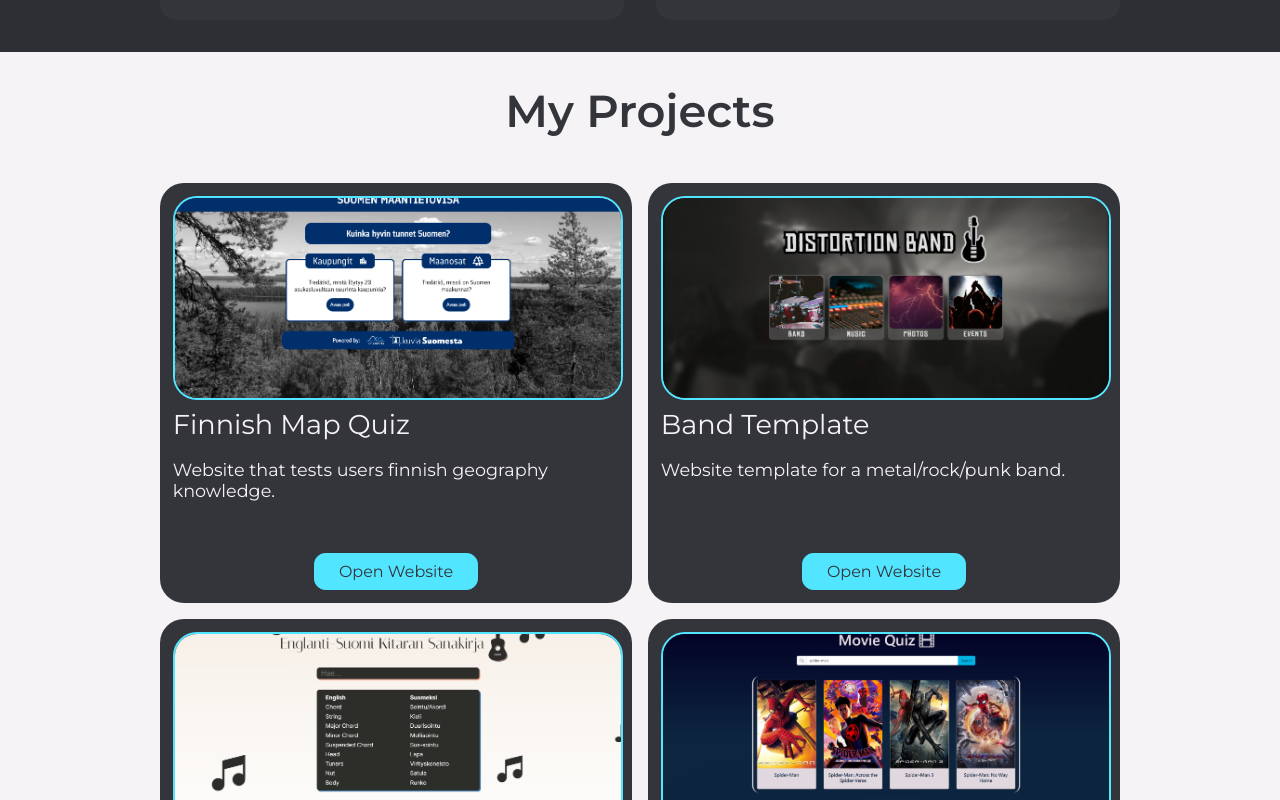
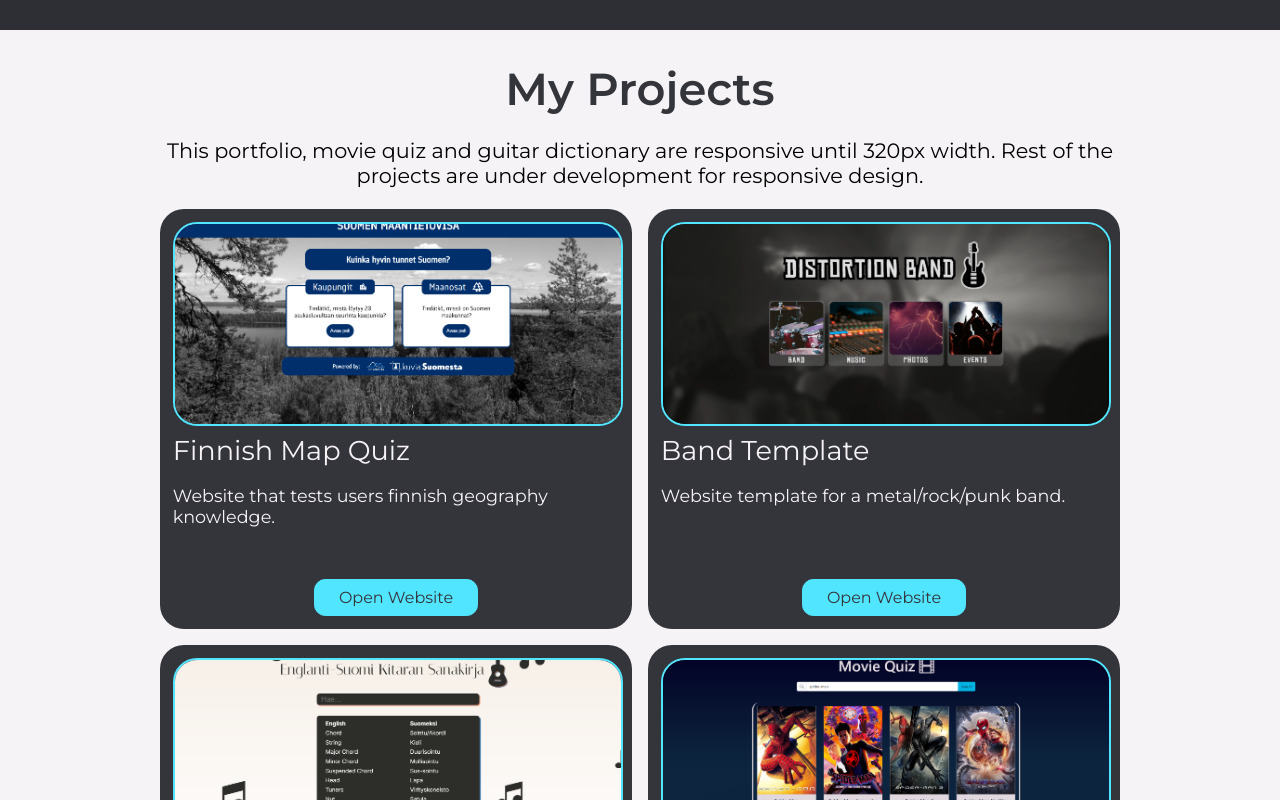
Before and after one commit to ojela028xamk/jere-lansipii-portfolio, a Next.js app: page / in a window 1280 px wide. Shown: the part 1660-2460 px from the top of the page. Built offline with nearby package versions, Linux system fonts and the light colour scheme; no server answers.

Commit message:
projects description

```diff
--- a/app/main.scss
+++ b/app/main.scss
@@ -10,7 +10,7 @@ $content-padding: 2em;
 $paragraph: 1.3em;
 
 @mixin content_header {
-  margin: 0 0 1em 0;
+  margin: 0 0 0.5em 0;
   font-size: 2.8em;
   font-weight: 600;
   text-align: center;
--- a/app/website/projects.module.scss
+++ b/app/website/projects.module.scss
@@ -11,6 +11,11 @@
     h1 {
       @include main.content_header;
       color: main.$secondary-black;
+    }
+
+    p {
+      text-align: center;
+      font-size: main.$paragraph;
     }
 
     .project_items {
@@ -43,7 +48,8 @@
           font-size: 1.7em;
         }
 
-        p {
+        .project_description {
+          text-align: left;
           font-size: 1.1em;
           margin-bottom: 3em;
           flex-grow: 1;
--- a/app/website/projects.tsx
+++ b/app/website/projects.tsx
@@ -39,6 +39,7 @@ const Projects = (): JSX.Element => {
     <div className={css.projects}>
       <div className={css.projects_content}>
         <h1>{t("projects.header")}</h1>
+        <p>{t("projects.information")}</p>
         <div className={css.project_items}>
           {projects.map((project) => (
             <div key={project.translateKey} className={css.project_card}>
@@ -56,7 +57,9 @@ const Projects = (): JSX.Element => {
               <span className={css.project_name}>
                 {t(`projects.${project.translateKey}.name`)}
               </span>
-              <p>{t(`projects.${project.translateKey}.description`)}</p>
+              <p className={css.project_description}>
+                {t(`projects.${project.translateKey}.description`)}
+              </p>
               <Link
                 className={css.button_project}
                 href={project.link}
--- a/messages/en.json
+++ b/messages/en.json
@@ -18,6 +18,7 @@
     },
     "projects": {
       "header": "My Projects",
+      "information": "This portfolio, movie quiz and guitar dictionary are responsive until 320px width. Rest of the projects are under development for responsive design.",
       "link_button": "Open Website",
       "project1": {
         "name": "Finnish Map Quiz",
--- a/messages/fi.json
+++ b/messages/fi.json
@@ -18,6 +18,7 @@
     },
     "projects": {
       "header": "Minun projektit",
+      "information": "Tämä portfolio, elokuvatietovisa ja kitaran sanakirja ovat responsiivisia 320px leveyteen asti. Loput projekteista ovat työn alla responsiiviselle suunnittelulle.",
       "link_button": "Avaa sivusto",
       "project1": {
         "name": "Suomen maantietovisa",
```
